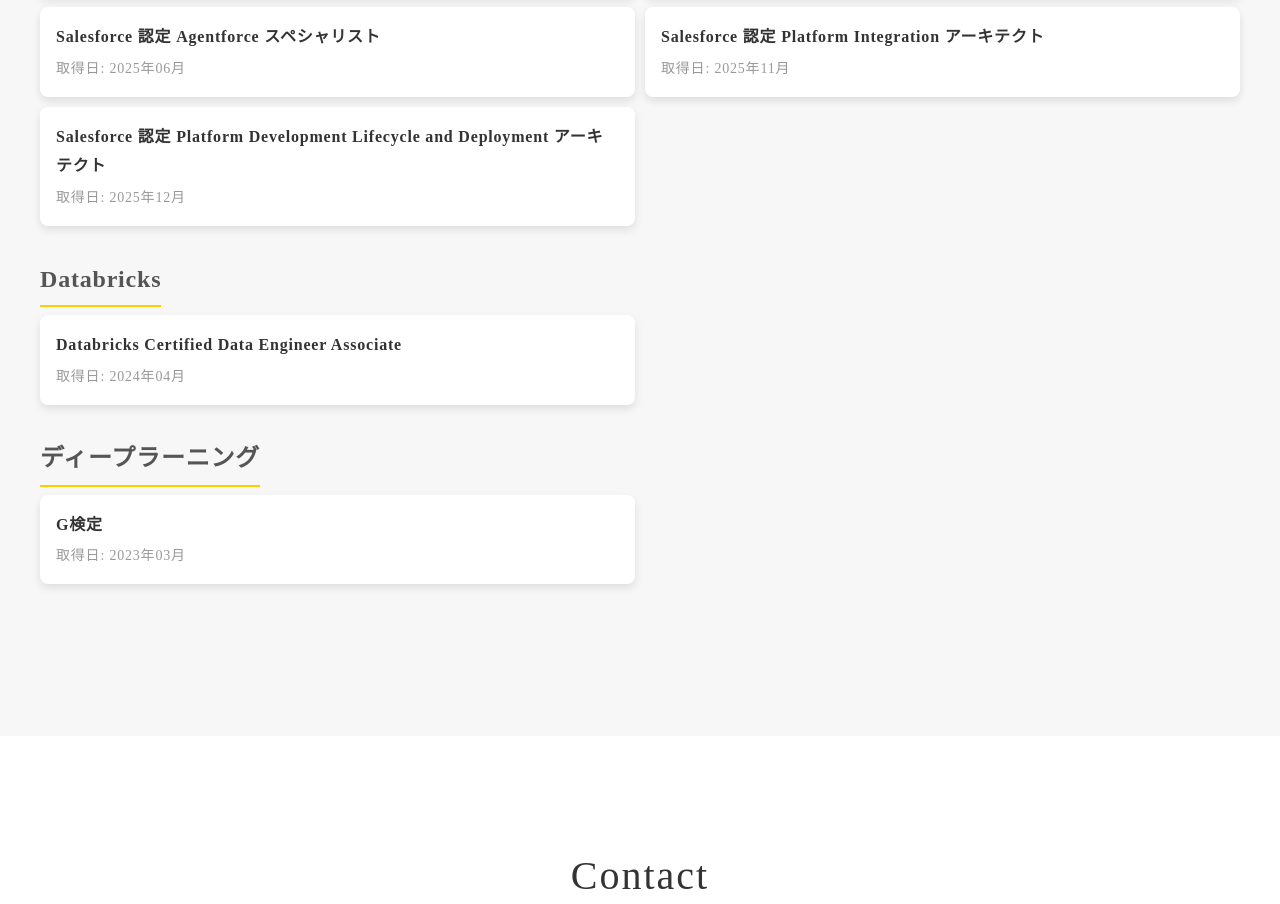
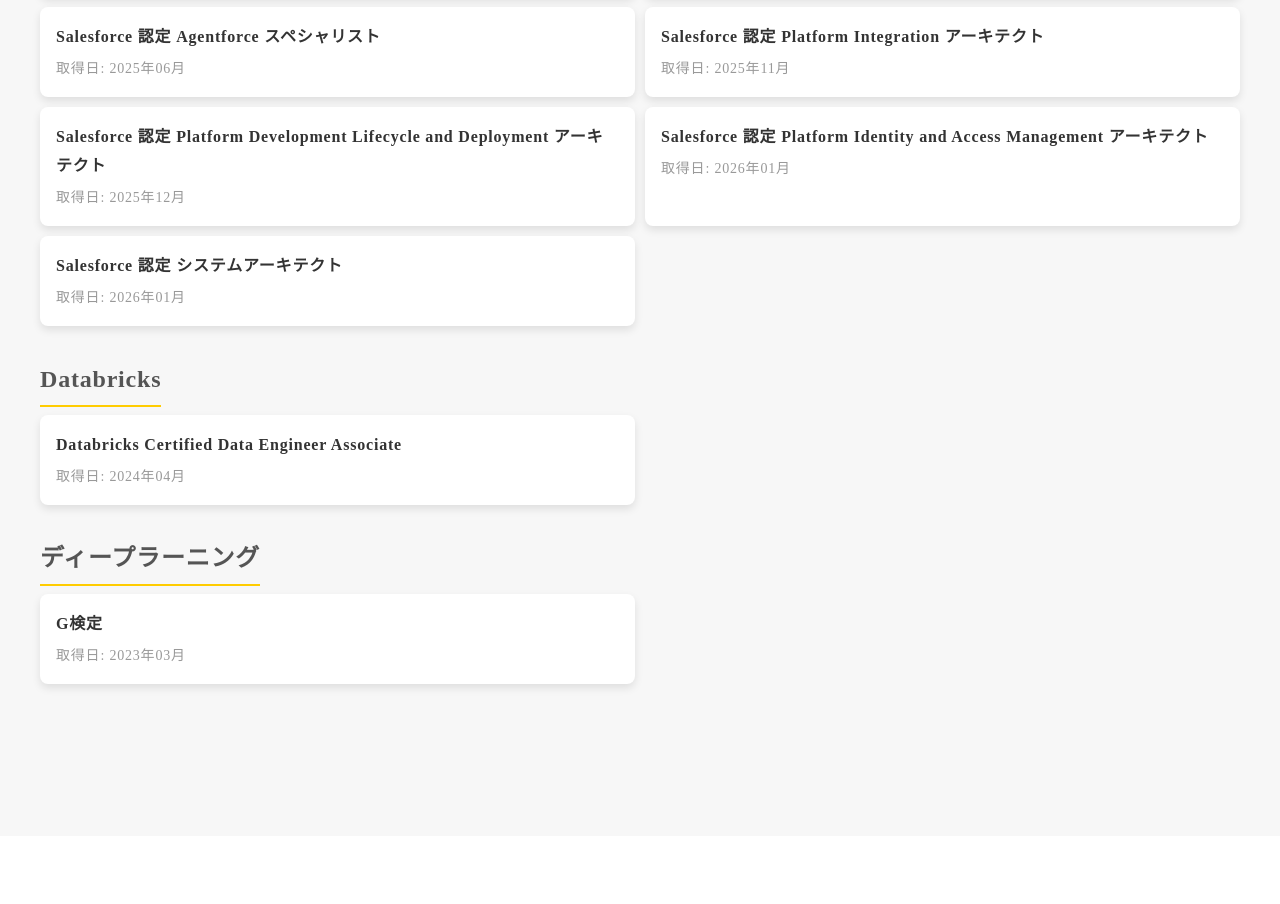
Before and after one commit to ryomaemura/portfolio, a plain HTML site: page index.html in a window 1280 px wide. Shown: the part 2214-3118 px from the top of the page. Drawn offline with nearby package versions, Linux system fonts and the light colour scheme.

Commit message:
add certificate

```diff
--- a/index.html
+++ b/index.html
@@ -356,6 +356,19 @@
                   </span>
                   <span class="certificate-date">取得日: 2025年12月</span>
                 </li>
+                <li class="certificate-item">
+                  <span class="certificate-name">
+                    Salesforce 認定 Platform Identity and Access Management
+                    アーキテクト
+                  </span>
+                  <span class="certificate-date">取得日: 2026年01月</span>
+                </li>
+                <li class="certificate-item">
+                  <span class="certificate-name">
+                    Salesforce 認定 システムアーキテクト
+                  </span>
+                  <span class="certificate-date">取得日: 2026年01月</span>
+                </li>
               </ul>
             </div>
 
```
